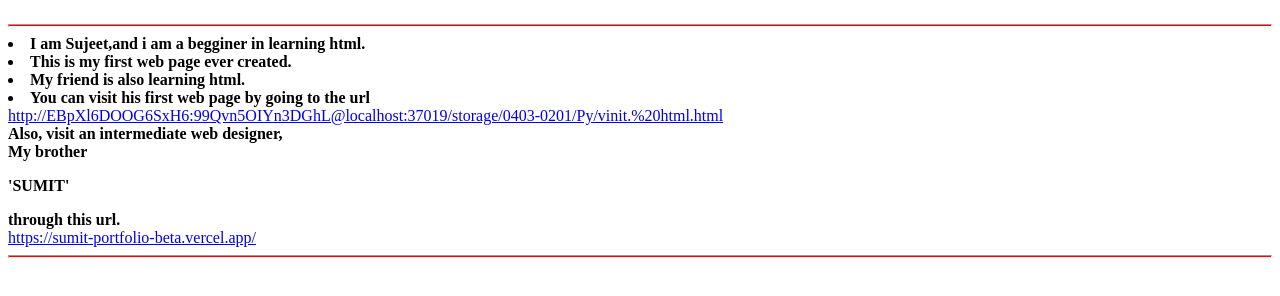
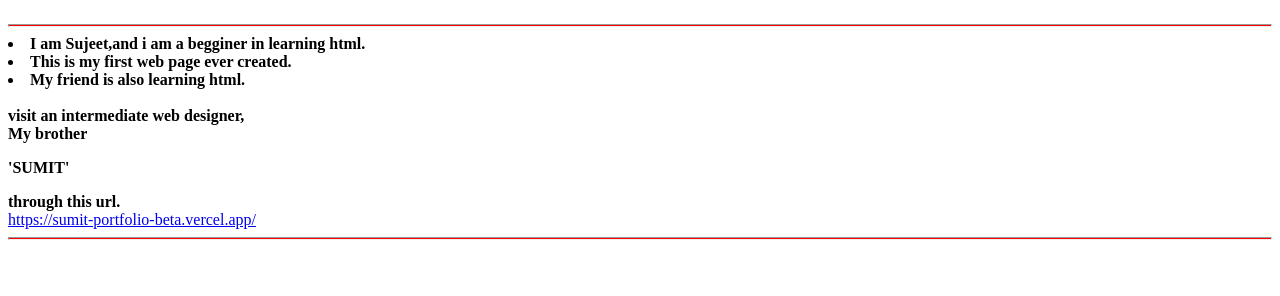
Before and after one commit to sujeitjaiswal/My-First-Successfull-repository, a plain HTML site: page index.html in a window 1280 px wide. Shown: the part 58-354 px from the top of the page. Drawn offline with Linux system fonts and the light colour scheme.

Commit message:
Update index.html

```diff
--- a/index.html
+++ b/index.html
@@ -18,9 +18,8 @@
           <b><li>I am Sujeet,and i am a begginer in learning html.</li>
           <li>This is my first web page ever created.</li>
           <li>My friend is also learning html.</li>
-          <li>You can visit his first web page by going to the url</li></b>
-          <a href="http://LiqXRuaLZ23lzpm:Msbs7swWk8mVDhM@localhost:54858/storage/0403-0201/Py/vinit.%20html.html" target="-blank"> http://EBpXl6DOOG6SxH6:99Qvn5OIYn3DGhL@localhost:37019/storage/0403-0201/Py/vinit.%20html.html </a>
-          <br><b>Also, visit an intermediate web designer,<br>
+         </b>
+         <br><b> visit an intermediate web designer,<br>
             My brother <p>'SUMIT'</p>through this url.
           </b>
           <br>
```
